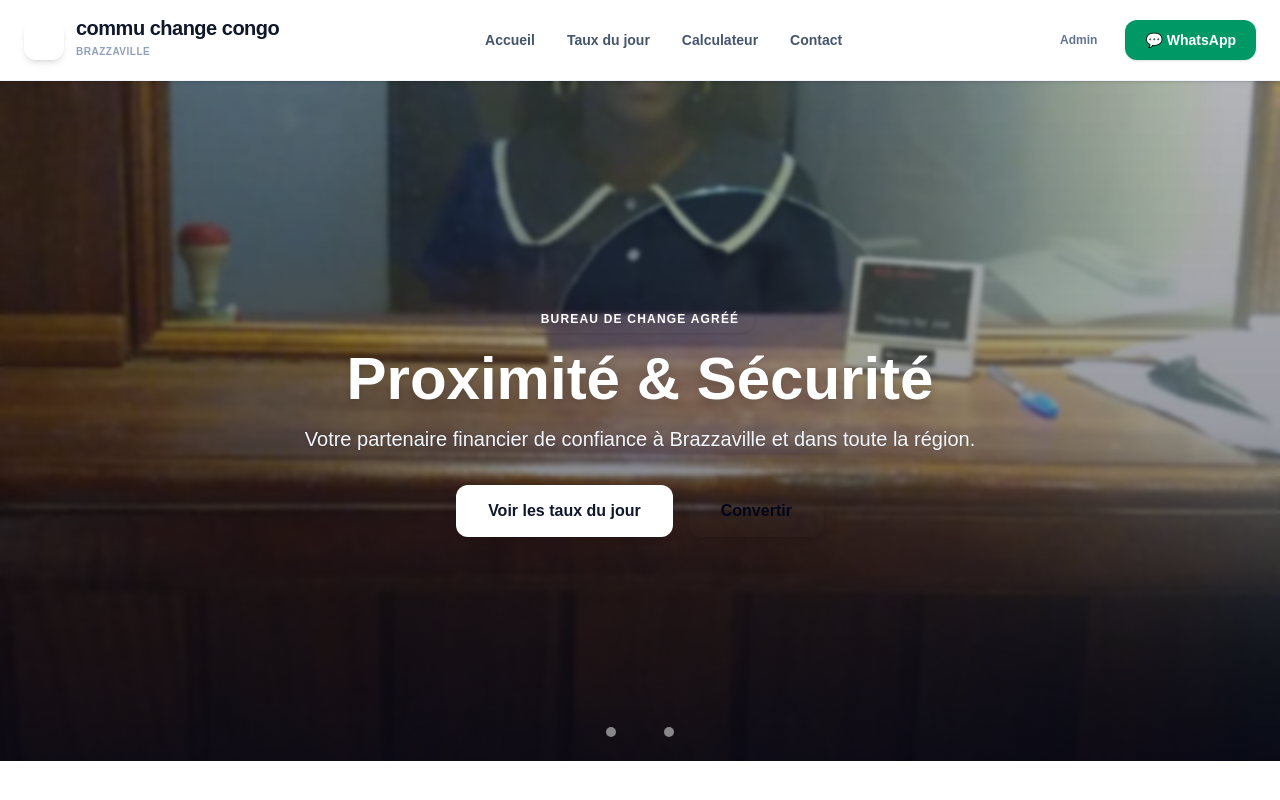
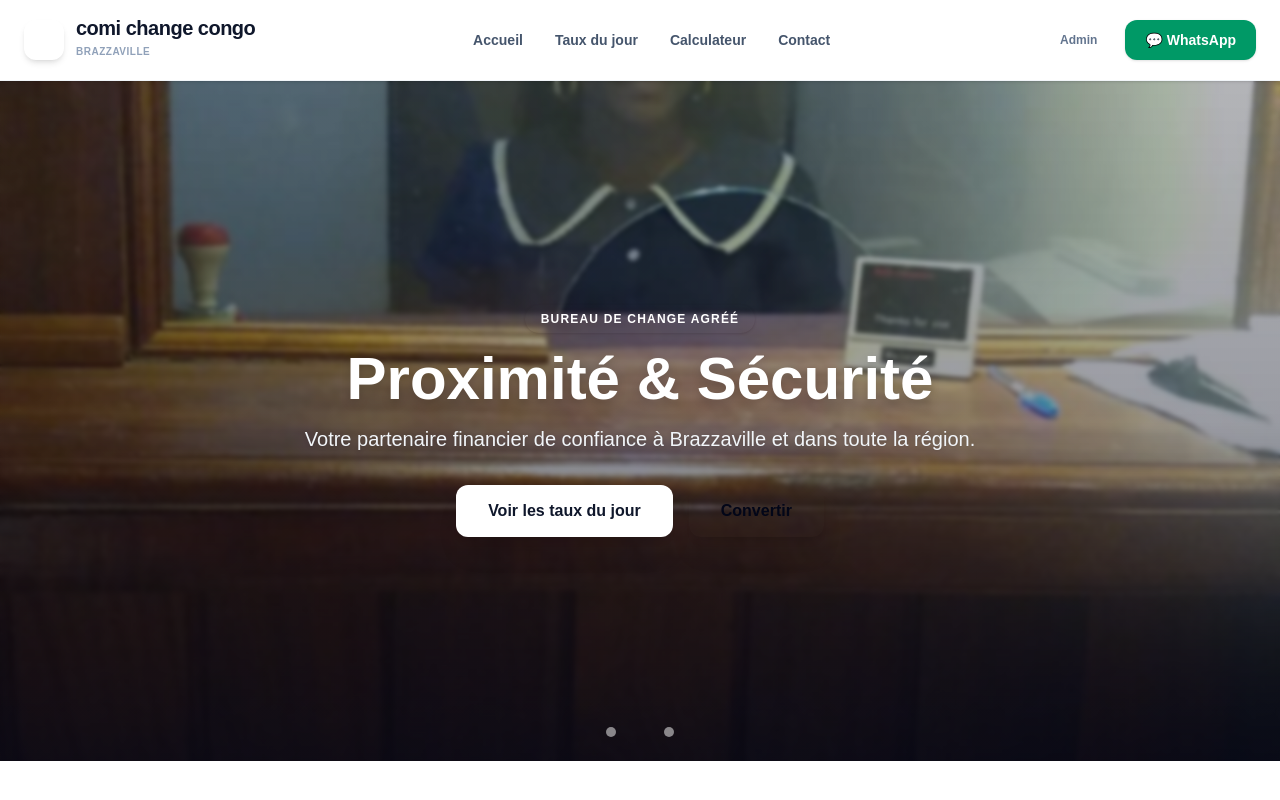
Before and after one commit to alandarryl/commu-change-cg, a Next.js app: page / in a window 1280 px wide. Shown: the top 800 px of the page. Built offline with nearby package versions, Linux system fonts and the light colour scheme.

Commit message:
fix the typo

```diff
--- a/src/components/Navbar.js
+++ b/src/components/Navbar.js
@@ -16,7 +16,7 @@ export default function Navbar() {
           </div>
           <div>
             <span className="font-extrabold text-xl text-slate-900 tracking-tight block leading-none">
-              commu change congo
+              comi change congo
             </span>
             <span className="text-[10px] text-slate-400 font-semibold tracking-wider uppercase">
               Brazzaville
```
